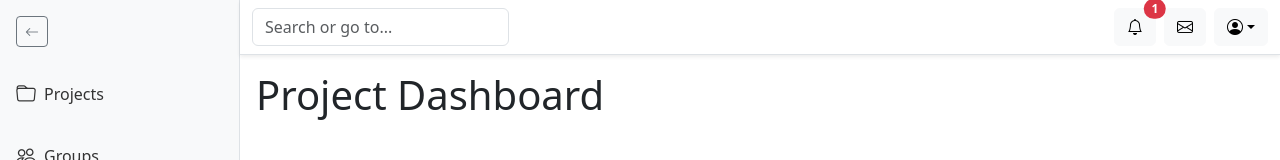
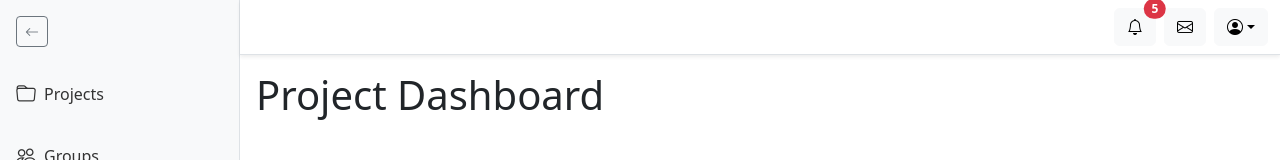
Before and after one commit to TiborKoderman/kvad-kvad-fe, a Vue app: page / in a window 1280 px wide. Shown: the top 160 px of the page. Built offline with nearby package versions, Linux system fonts and the light colour scheme.

Commit message:
Refactor NavBar component to improve layout and functionality

```diff
--- a/src/components/NavBar.vue
+++ b/src/components/NavBar.vue
@@ -29,22 +29,31 @@
       <header class="navbar navbar-light bg-white border-bottom shadow-sm">
         <div class="container-fluid">
           <div class="d-flex">
-            <input
+            <!-- <input
               class="form-control me-2"
               type="search"
               placeholder="Search or go to..."
               aria-label="Search"
-            />
+            /> -->
           </div>
           <div class="d-flex align-items-center">
-            <button class="btn btn-light position-relative me-2">
+            <button
+              class="btn btn-light position-relative me-2"
+              @click="notificationsOpened = !notificationsOpened"
+            >
               <i class="bi bi-bell"></i>
               <span
                 class="position-absolute top-0 start-100 translate-middle badge rounded-pill bg-danger"
               >
-                1
+                {{ notificationCount }}
               </span>
             </button>
+            <div
+              v-if="notificationsOpened"
+              class="position-absolute top-100 start-0 translate-middle bg-light border shadow-sm"
+            >
+              <div class="p-3">You have 5 new notifications</div>
+            </div>
             <button class="btn btn-light me-2">
               <i class="bi bi-envelope"></i>
             </button>
@@ -93,6 +102,9 @@ const menuItems = ref([
   { label: 'To-Do List', icon: 'bi bi-list-check' },
 ])
 
+const notificationCount = ref(5)
+const notificationsOpened = ref(false)
+
 function toggleSidebar() {
   isCollapsed.value = !isCollapsed.value
 }
```
